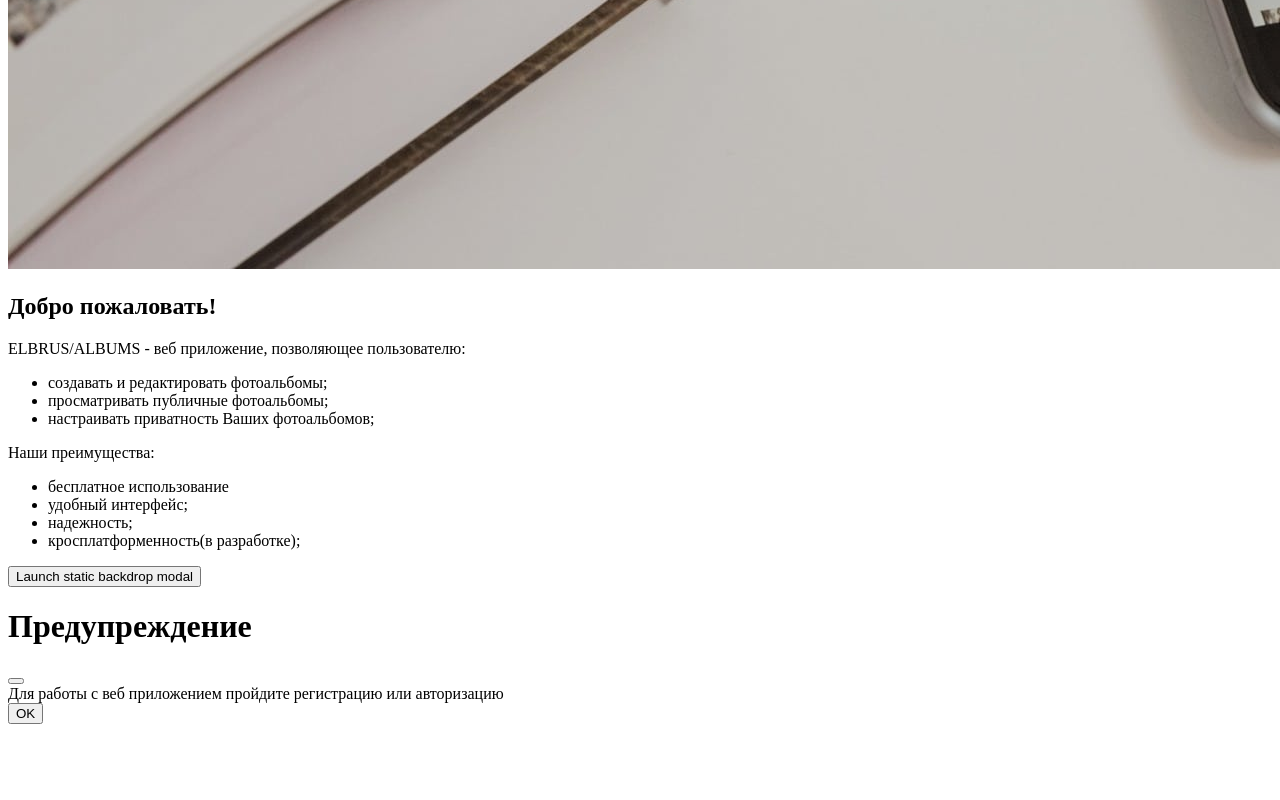
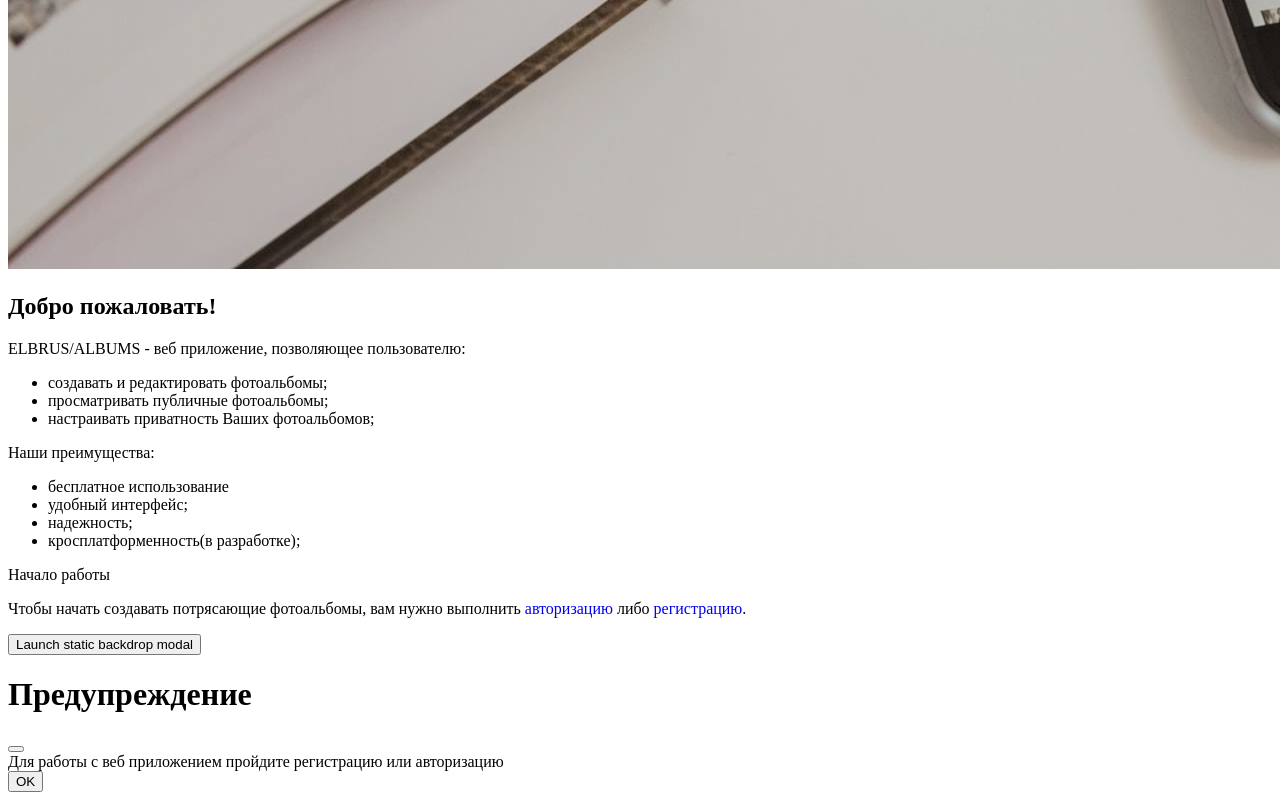
Before and after one commit to lvurself/fotoalbom, a React app: page / in a window 1280 px wide. Shown: the part 988-1788 px from the top of the page. Before the commit the page ends 1720 px from the top, so only its background shows below. Built offline with nearby package versions, Linux system fonts and the light colour scheme; the HTML template or start-up script is replaced by a standard one.

Commit message:
useLocation ScrollOnTop

```diff
--- a/src/components/App.jsx
+++ b/src/components/App.jsx
@@ -5,11 +5,13 @@ import StartPage from './main/StartPage';
 import RegPage from './auth/RegPage';
 import AuthPage from './auth/AuthPAge';
 import HomePage from './main/HomePage';
+import ScrollToTop from './ScrollToTop';
 
 export default function App({ user }) {
   const [currentuser, setCurrentUser] = useState(user || null);
   return (
     <>
+      <ScrollToTop />
       <Navbar currentuser={currentuser} setCurrentUser={setCurrentUser} />
       <Routes>
         <Route path="/" element={<StartPage />} />
--- /dev/null
+++ b/src/components/ScrollToTop.js
@@ -0,0 +1,12 @@
+import { useEffect } from 'react';
+import { useLocation } from 'react-router-dom';
+
+export default function ScrollToTop() {
+  const { pathname } = useLocation();
+
+  useEffect(() => {
+    window.scrollTo(0, 0);
+  }, [pathname]);
+
+  return null;
+}
--- a/src/components/main/StartPage.jsx
+++ b/src/components/main/StartPage.jsx
@@ -1,5 +1,5 @@
 import React from 'react';
-// import { Link } from 'react-router-dom';
+import { Link } from 'react-router-dom';
 
 export default function StartPage() {
   return (
@@ -35,6 +35,20 @@ export default function StartPage() {
               <li className="startListing">надежность;</li>
               <li className="startListing">кросплатформенность(в разработке);</li>
             </ul>
+          </div>
+          <div className="container">
+            <p className="unTitle">Начало работы</p>
+            <p className="startListing">
+              Чтобы начать создавать потрясающие фотоальбомы,
+              вам нужно выполнить
+              {' '}
+              <Link to="/auth" style={{ textDecoration: 'none' }}>авторизацию</Link>
+              {' '}
+              либо
+              {' '}
+              <Link to="/reg" style={{ textDecoration: 'none' }}>регистрацию</Link>
+              .
+            </p>
           </div>
 
           {/* <h4 className="allertSticker">
--- a/src/components/other/Navbar.jsx
+++ b/src/components/other/Navbar.jsx
@@ -14,7 +14,7 @@ export default function Navbar({ setCurrentUser, currentUser }) {
     <nav className="navbar navbar-expand-lg navbar-light navbar-castom">
       <div className="container-fluid">
         {/* <img src="./images/logo.png" alt="logo" style={{ width: '8%', height: '8%' }} /> */}
-        <Link className="navbar-brand mb-0 h1" href="/">ElbrusAlbum</Link>
+        <Link className="castomLogo" href="/">ElbrusAlbum</Link>
         <button className="navbar-toggler" type="button" data-bs-toggle="collapse" data-bs-target="#navbarSupportedContent" aria-controls="navbarSupportedContent" aria-expanded="false" aria-label="Toggle navigation">
           <span className="navbar-toggler-icon" />
         </button>
```
Also changed, not shown: public/style.css (+8 -0 lines).
